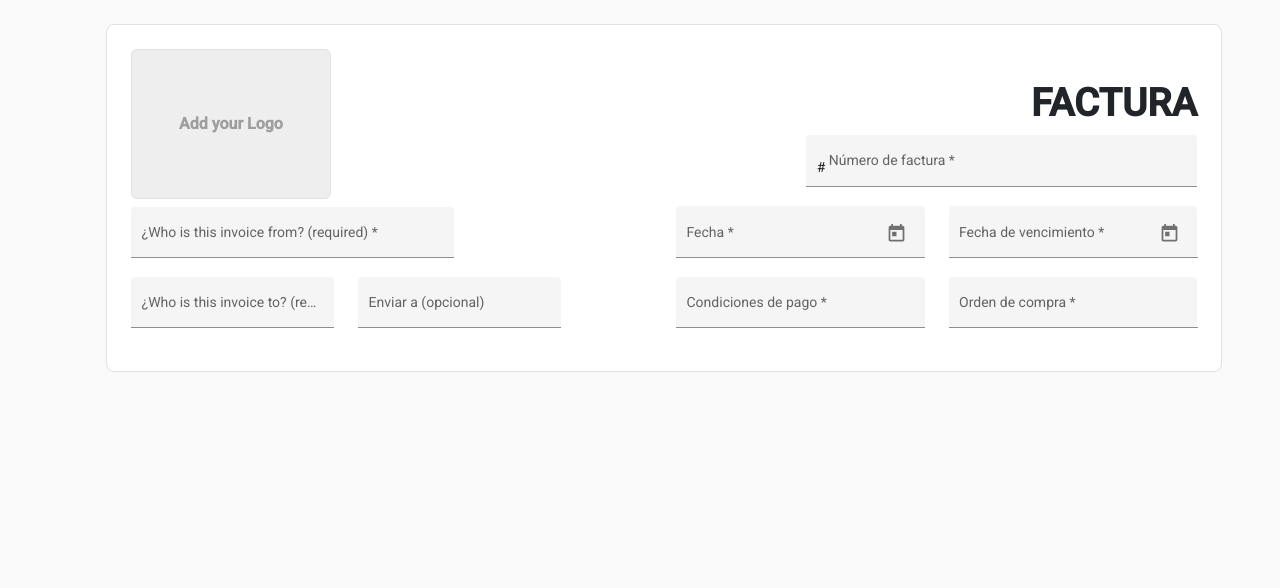
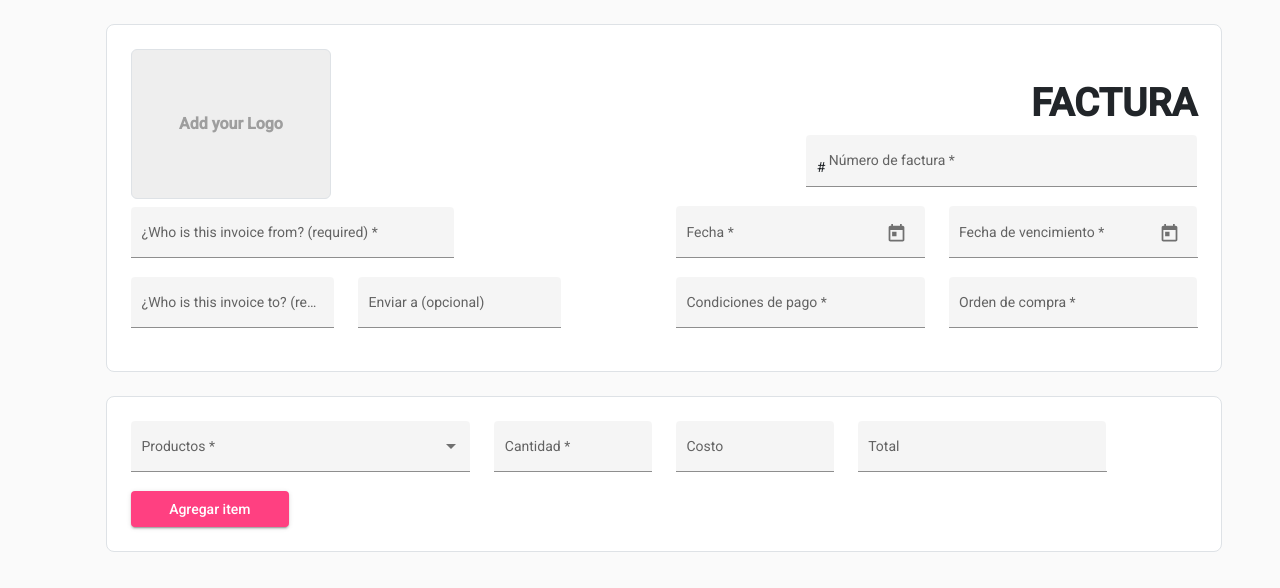
Before and after one commit to ingfabianduran/Create-invoice-angular, an Angular app: page /create-invoice in a window 1280 px wide. Shown: the top 588 px of the page. Built offline with nearby package versions, Linux system fonts and the light colour scheme.

Commit message:
Maquetacion items del invoice

```diff
--- a/src/app/components/articles-invoince/articles-invoince.component.html
+++ b/src/app/components/articles-invoince/articles-invoince.component.html
@@ -1 +1,52 @@
-<p>articles-invoince works!</p>
+<div class="container p-4 m-4 border rounded rounded-3" style="background-color: white;">
+  <div [formGroup]="formInvoice">
+    <div formArrayName="itemsInvoice">
+      <div class="row" *ngFor="let item of itemsInvoice.controls; let i = index" [formGroupName]="i">
+        <div class="col-md-4">
+          <mat-form-field class="w-100" appearance="fill">
+            <mat-label>Productos</mat-label>
+            <mat-select formControlName="product">
+              <mat-option value="Producto 1">Producto 1</mat-option>
+            </mat-select>
+            <mat-error *ngIf="itemsInvoice.controls[i].get('product')?.errors">
+              <span *ngIf="itemsInvoice.controls[i].get('product')?.errors?.['required']">El campo es requerido</span>
+            </mat-error>
+          </mat-form-field>
+        </div>
+        <div class="col-md-2">
+          <mat-form-field class="w-100" appearance="fill">
+            <mat-label>Cantidad</mat-label>
+            <input matInput formControlName="quantity">
+            <mat-error *ngIf="itemsInvoice.controls[i].get('quantity')?.errors">
+              <span *ngIf="itemsInvoice.controls[i].get('quantity')?.errors?.['required']">El campo es requerido</span>
+            </mat-error>
+          </mat-form-field>
+        </div>
+        <div class="col-md-2">
+          <mat-form-field class="w-100" appearance="fill">
+            <mat-label>Costo</mat-label>
+            <input readonly matInput formControlName="price">
+          </mat-form-field>
+        </div>
+        <div class="col-md-3">
+          <mat-form-field class="w-100" appearance="fill">
+            <mat-label>Total</mat-label>
+            <input readonly matInput formControlName="total">
+          </mat-form-field>
+        </div>
+        <div *ngIf="i > 0" class="col-md-1 text-center">
+          <button (click)="removeItemInvoice(i)" class="mt-2" mat-icon-button color="warn">
+            <mat-icon>delete</mat-icon>
+          </button>
+        </div>
+      </div>
+      <div class="row">
+        <div class="col-md-2">
+          <button (click)="addItemInvoice()" class="w-100" mat-raised-button color="accent">
+            Agregar item
+          </button>
+        </div>
+      </div>
+    </div>
+  </div>
+</div>
--- a/src/app/components/articles-invoince/articles-invoince.component.ts
+++ b/src/app/components/articles-invoince/articles-invoince.component.ts
@@ -1,4 +1,5 @@
-import { Component, OnInit } from '@angular/core';
+import { Component, OnInit, Input } from '@angular/core';
+import { FormArray, FormGroup, FormControl, Validators } from '@angular/forms';
 
 @Component({
   selector: 'app-articles-invoince',
@@ -6,10 +7,42 @@ import { Component, OnInit } from '@angular/core';
   styleUrls: ['./articles-invoince.component.css']
 })
 export class ArticlesInvoinceComponent implements OnInit {
+  @Input() formInvoice!: FormGroup;
 
   constructor() { }
 
   ngOnInit(): void {
+    this.addItemInvoice();
   }
 
+  /**
+    * @author Fabian Duran
+    * @createdate 2023-11-27
+    * Metodo que retorna el form array del formulario principal.
+  */
+  get itemsInvoice(): FormArray {
+    return this.formInvoice.get('itemsInvoice') as FormArray;
+  }
+  /**
+    * @author Fabian Duran
+    * @createdate 2023-11-27
+    * Metodo que agrega un item a la lista de items invoice.
+  */
+  addItemInvoice(): void {
+    const item = new FormGroup({
+      product: new FormControl('', [Validators.required]),
+      quantity: new FormControl('', [Validators.required]),
+      price: new FormControl('', []),
+      total: new FormControl('', [])
+    });
+    this.itemsInvoice.push(item);
+  }
+  /**
+    * @author Fabian Duran
+    * @createdate 2023-11-27
+    * Metodo que elimina un item a la lista de items invoice.
+  */
+  removeItemInvoice(index: number): void {
+    this.itemsInvoice.removeAt(index);
+  }
 }
--- a/src/app/components/header-invoince/header-invoince.component.html
+++ b/src/app/components/header-invoince/header-invoince.component.html
@@ -1,5 +1,5 @@
 <div class="container p-4 m-4 border rounded rounded-3" style="background-color: white;">
-  <form [formGroup]="formInvoice">
+  <form [formGroup]="formInvoiceHeader">
     <div class="row d-flex justify-content-between align-items-end">
       <div class="col-md-5 d-flex flex-column">
         <div class="d-flex justify-content-center align-items-center border rounded"
@@ -9,11 +9,17 @@
         <mat-form-field class="pt-2 w-75" appearance="fill">
           <mat-label>¿Who is this invoice from? (required)</mat-label>
           <input matInput formControlName="nameInvoiceFrom">
+          <mat-error *ngIf="formInvoiceHeader.get('nameInvoiceFrom')?.errors">
+            <span *ngIf="formInvoiceHeader.get('nameInvoiceFrom')?.errors?.['required']">El campo es requerido</span>
+          </mat-error>
         </mat-form-field>
         <div class="row">
           <mat-form-field class="col-md-6" appearance="fill">
             <mat-label>¿Who is this invoice to? (required)</mat-label>
             <input matInput formControlName="billTo">
+            <mat-error *ngIf="formInvoiceHeader.get('billTo')?.errors">
+              <span *ngIf="formInvoiceHeader.get('billTo')?.errors?.['required']">El campo es requerido</span>
+            </mat-error>
           </mat-form-field>
           <mat-form-field class="col-md-6" appearance="fill">
             <mat-label>Enviar a (opcional)</mat-label>
@@ -29,6 +35,9 @@
               <mat-label>Número de factura</mat-label>
               <input matInput formControlName="invoiceNumber">
               <span matPrefix>#&nbsp;</span>
+              <mat-error *ngIf="formInvoiceHeader.get('invoiceNumber')?.errors">
+                <span *ngIf="formInvoiceHeader.get('invoiceNumber')?.errors?.['required']">El campo es requerido</span>
+              </mat-error>
             </mat-form-field>
           </div>
         </div>
@@ -39,22 +48,34 @@
               <input matInput [matDatepicker]="date" formControlName="date">
               <mat-datepicker-toggle matSuffix [for]="date"></mat-datepicker-toggle>
               <mat-datepicker #date></mat-datepicker>
+              <mat-error *ngIf="formInvoiceHeader.get('date')?.errors">
+                <span *ngIf="formInvoiceHeader.get('date')?.errors?.['required']">El campo es requerido</span>
+              </mat-error>
             </mat-form-field>
             <mat-form-field class="col-md-6" appearance="fill">
               <mat-label>Fecha de vencimiento</mat-label>
               <input matInput [matDatepicker]="dueDate" formControlName="dueDate">
               <mat-datepicker-toggle matSuffix [for]="dueDate"></mat-datepicker-toggle>
               <mat-datepicker #dueDate></mat-datepicker>
+              <mat-error *ngIf="formInvoiceHeader.get('dueDate')?.errors">
+                <span *ngIf="formInvoiceHeader.get('dueDate')?.errors?.['required']">El campo es requerido</span>
+              </mat-error>
             </mat-form-field>
           </div>
           <div class="row">
             <mat-form-field class="col-md-6" appearance="fill">
               <mat-label>Condiciones de pago</mat-label>
               <input matInput formControlName="conditionsPayment">
+              <mat-error *ngIf="formInvoiceHeader.get('conditionsPayment')?.errors">
+                <span *ngIf="formInvoiceHeader.get('conditionsPayment')?.errors?.['required']">El campo es requerido</span>
+              </mat-error>
             </mat-form-field>
             <mat-form-field class="col-md-6" appearance="fill">
               <mat-label>Orden de compra</mat-label>
               <input matInput formControlName="purchaseOrder">
+              <mat-error *ngIf="formInvoiceHeader.get('purchaseOrder')?.errors">
+                <span *ngIf="formInvoiceHeader.get('purchaseOrder')?.errors?.['required']">El campo es requerido</span>
+              </mat-error>
             </mat-form-field>
           </div>
         </div>
--- a/src/app/components/header-invoince/header-invoince.component.ts
+++ b/src/app/components/header-invoince/header-invoince.component.ts
@@ -7,7 +7,7 @@ import { FormGroup } from '@angular/forms';
   styleUrls: ['./header-invoince.component.css']
 })
 export class HeaderInvoinceComponent implements OnInit {
-  @Input() formInvoice!: FormGroup;
+  @Input() formInvoiceHeader!: FormGroup;
 
   constructor() { }
 
--- a/src/app/pages/invoince-page-main/invoince-page-main.component.html
+++ b/src/app/pages/invoince-page-main/invoince-page-main.component.html
@@ -1,3 +1,4 @@
 <section>
-  <app-header-invoince [formInvoice]="getFormHeader()"></app-header-invoince>
+  <app-header-invoince [formInvoiceHeader]="getFormHeader()"></app-header-invoince>
+  <app-articles-invoince [formInvoice]="formInvoice"></app-articles-invoince>
 </section>
--- a/src/app/pages/invoince-page-main/invoince-page-main.component.ts
+++ b/src/app/pages/invoince-page-main/invoince-page-main.component.ts
@@ -1,5 +1,5 @@
 import { Component, OnInit } from '@angular/core';
-import { FormGroup, FormControl, Validators } from '@angular/forms';
+import { FormGroup, FormControl, Validators, FormArray } from '@angular/forms';
 
 @Component({
   selector: 'app-invoince-page-main',
@@ -18,7 +18,8 @@ export class InvoincePageMainComponent implements OnInit {
       sendTo: new FormControl(null, []),
       dueDate: new FormControl(null, [Validators.required]),
       purchaseOrder: new FormControl(null, [Validators.required])
-    })
+    }),
+    itemsInvoice: new FormArray([])
   });
 
   constructor() { }
--- a/src/index.html
+++ b/src/index.html
@@ -9,6 +9,7 @@
   <link rel="preconnect" href="https://fonts.gstatic.com">
   <link href="https://fonts.googleapis.com/css2?family=Roboto:wght@300;400;500&display=swap" rel="stylesheet">
   <link href="https://fonts.googleapis.com/icon?family=Material+Icons" rel="stylesheet">
+  <link href="https://fonts.googleapis.com/icon?family=Material+Icons" rel="stylesheet">
 </head>
 <body class="mat-typography">
   <app-root></app-root>
```
Also changed, not shown: src/app/modules/material/material.module.ts (+11 -2 lines).
